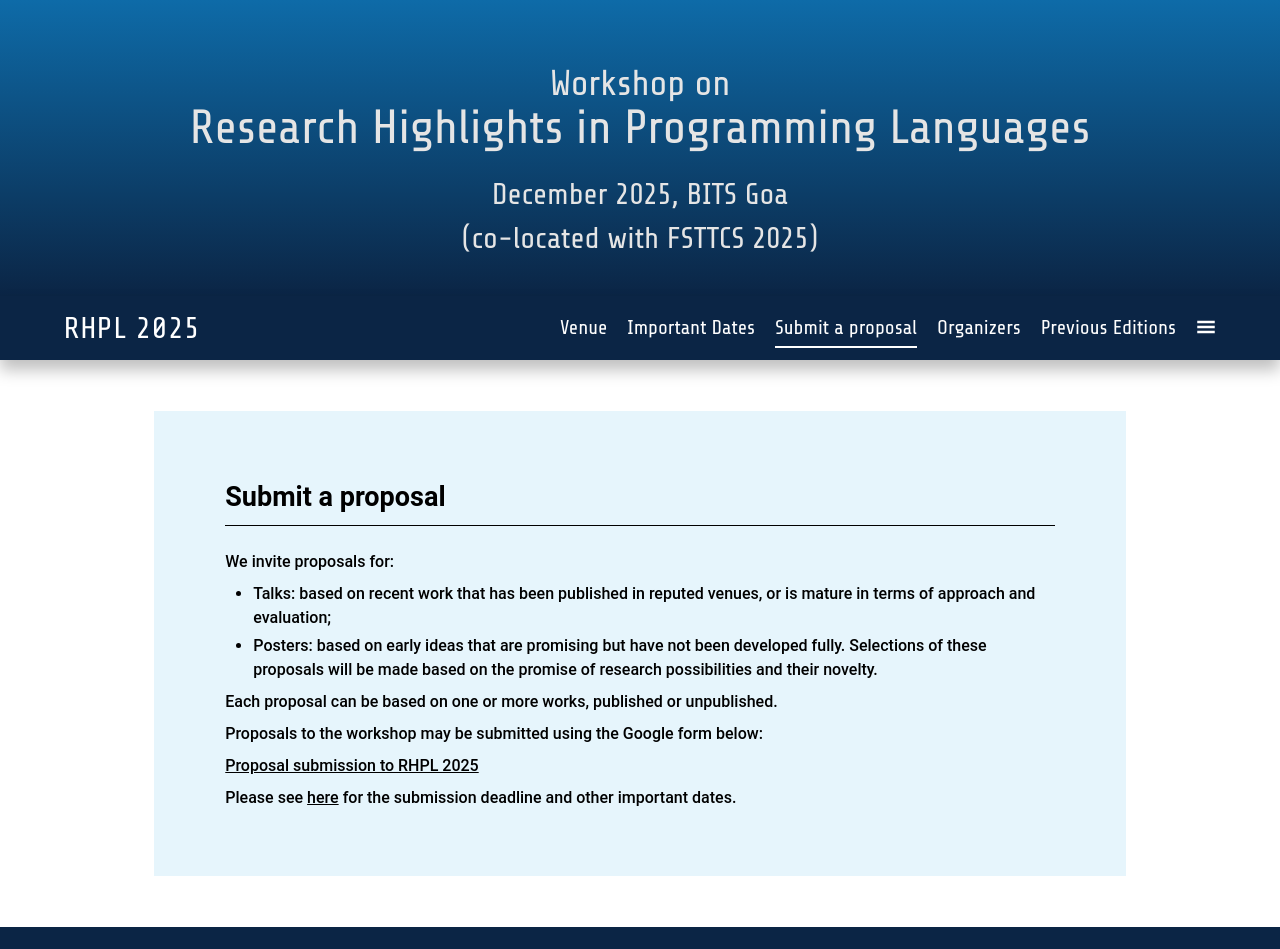
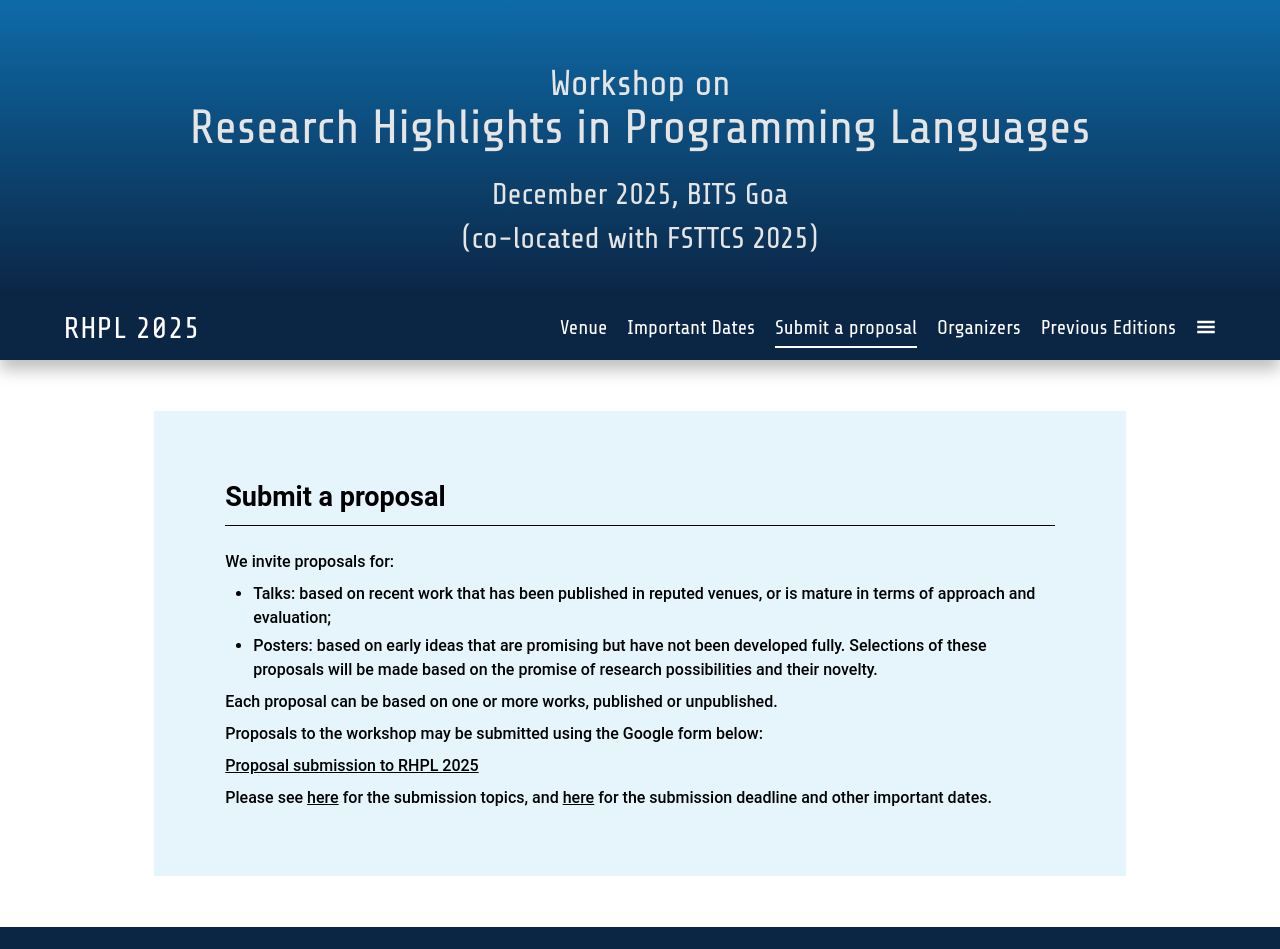
Before and after one commit to RajivDalal/RHPL, a React (Vite) app in the folder rhpl-web/: page /submit_proposal in a window 1280 px wide. Shown: the top 949 px of the page. Built offline with nearby package versions, Linux system fonts and the light colour scheme; a web font is replaced by a local one.

Commit message:
Added link to submission topics.

```diff
--- a/rhpl-web/src/pages/submit_proposal.jsx
+++ b/rhpl-web/src/pages/submit_proposal.jsx
@@ -26,7 +26,7 @@ const Submit_proposal = () => {
 
         <div className="paraLink"><a className="underline" href="https://forms.gle/RufuAs54zxsadp1n7">Proposal submission to RHPL 2025</a></div>
 
-        <div>Please see <Link to="/important_dates" className="underline hover:#14248a">here</Link> for the submission deadline and other important dates.</div>
+        <div>Please see <Link to="/home" className="underline hover:#14248a">here</Link> for the submission topics, and <Link to="/important_dates" className="underline hover:#14248a">here</Link> for the submission deadline and other important dates.</div>
       </p>
     </div>
   );
```
